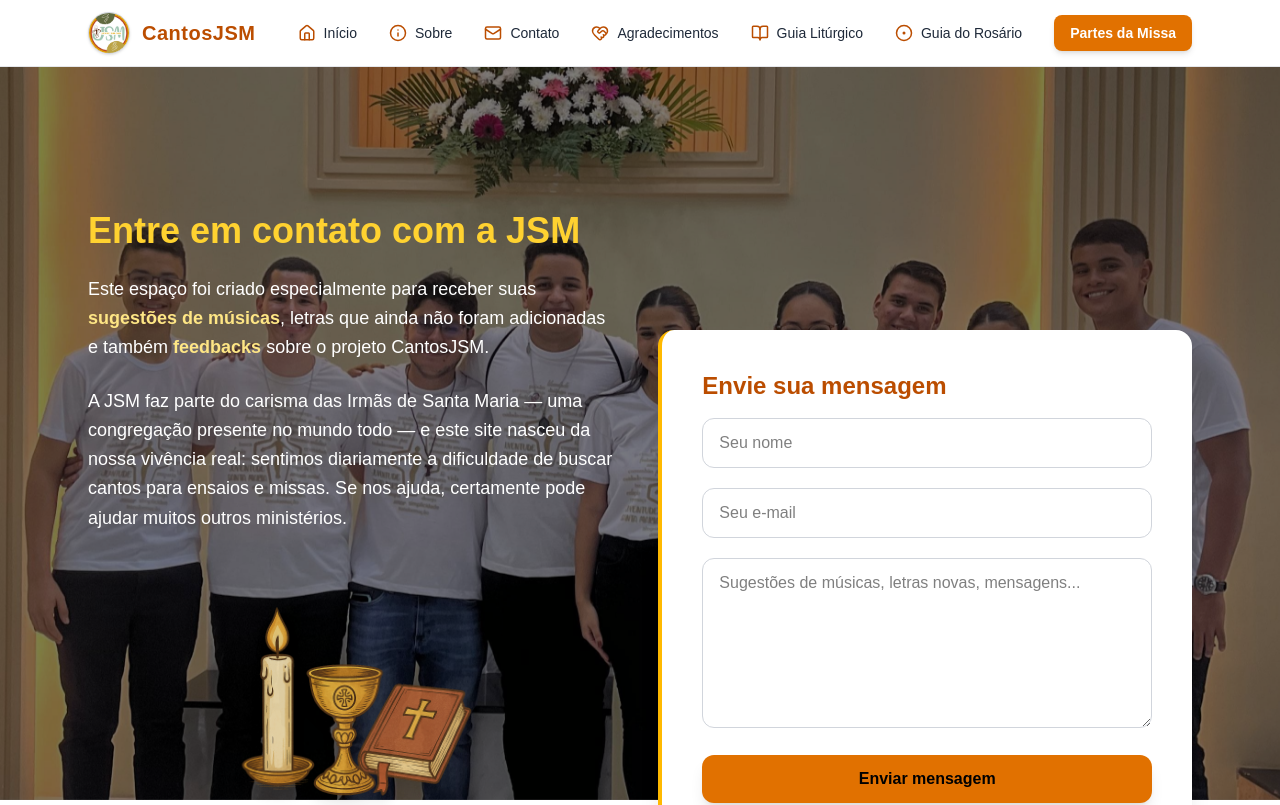
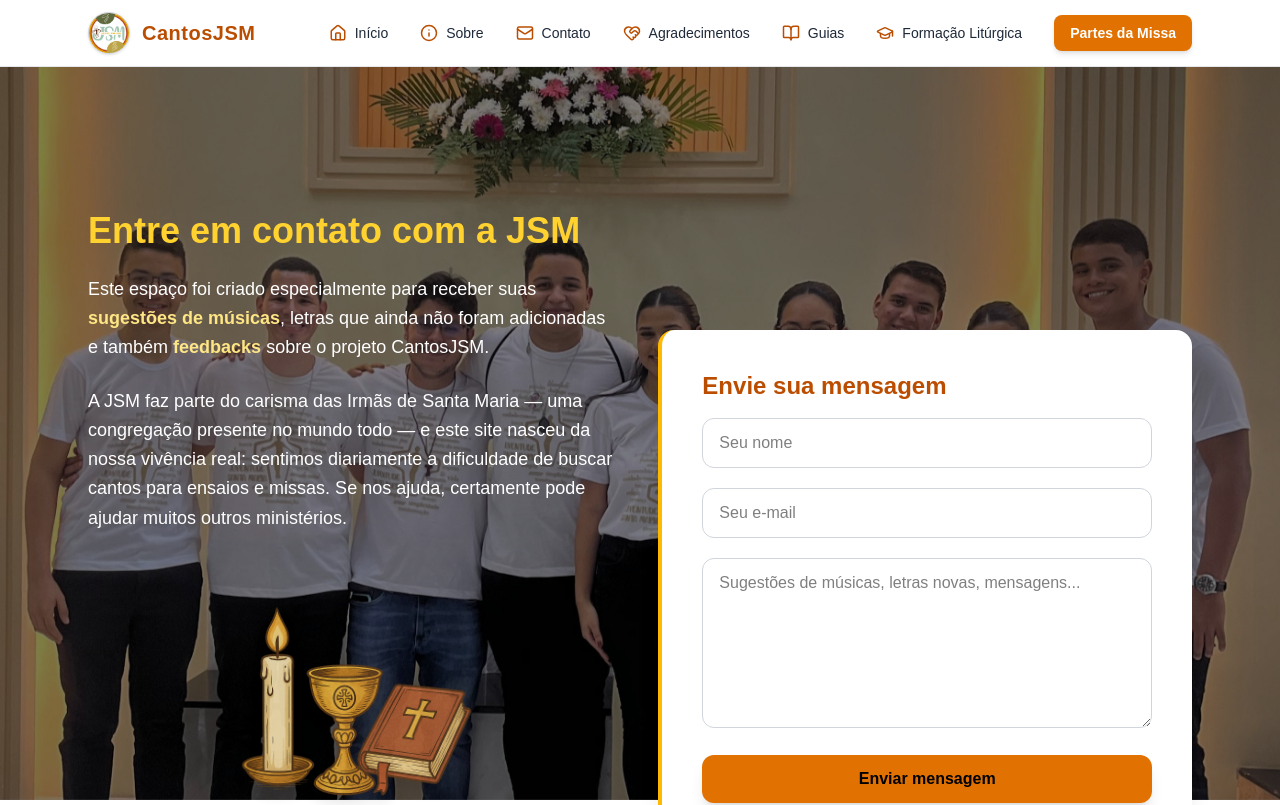
Before and after one commit to robsonalbuquerquedev/cantosjsm, a Next.js app: page /contato in a window 1280 px wide. Shown: the top 805 px of the page. Built offline with nearby package versions, Linux system fonts and the light colour scheme.

Commit message:
update: components layout, Contato.tsx, Header.tsx and Sidebar.tsx

```diff
--- a/src/components/Contato.tsx
+++ b/src/components/Contato.tsx
@@ -30,7 +30,7 @@ export default function Contato() {
     }
 
     return (
-        <main className="min-h-screen flex flex-col md:flex-row items-center justify-center px-6 py-20 gap-10">
+        <section className="min-h-screen flex flex-col md:flex-row items-center justify-center px-6 py-20 gap-10">
 
             {/* 🎨 Lado esquerdo – Mensagem + Ícones litúrgicos */}
             <motion.div
@@ -152,6 +152,6 @@ export default function Contato() {
                     </button>
                 </form>
             </motion.div>
-        </main>
+        </section>
     );
 }
--- a/src/components/Footer.tsx
+++ b/src/components/Footer.tsx
@@ -37,7 +37,7 @@ export default function Footer() {
                 <div className="flex flex-col space-y-2">
                     <h4 className="font-semibold text-lg mb-2 text-amber-700">Cantos</h4>
 
-                    <Link href="/entrada" className="hover:text-amber-700 transition">
+                    <Link href="/tempo-comum" className="hover:text-amber-700 transition">
                         Partes da Missa
                     </Link>
 
--- a/src/components/Header.tsx
+++ b/src/components/Header.tsx
@@ -3,11 +3,12 @@
 import { useState } from "react";
 import Link from "next/link";
 import Image from "next/image";
-import {Menu, Info, Mail, HeartHandshake, BookOpen, Home, CircleDot } from "lucide-react";
+import { Menu, Info, Mail, HeartHandshake, BookOpen, Home, CircleDot, GraduationCap } from "lucide-react";
 import Sidebar from "@/components/Sidebar";
 
 export default function Header() {
-    const [isOpen, setIsOpen] = useState(false);
+    const [isSidebarOpen, setIsSidebarOpen] = useState(false);
+    const [isGuidesOpen, setIsGuidesOpen] = useState(false);
 
     return (
         <>
@@ -64,26 +65,49 @@ export default function Header() {
                             Agradecimentos
                         </Link>
 
-                        {/* ⭐ Guia Litúrgico */}
+                        <div className="relative">
+                            <button
+                                onClick={() => setIsGuidesOpen((prev) => !prev)}
+                                className="flex items-center gap-2 text-sm font-medium text-gray-800 hover:text-amber-700 transition cursor-pointer"
+                            >
+                                <BookOpen size={18} className="text-amber-700" />
+                                Guias
+                            </button>
+
+                            {isGuidesOpen && (
+                                <div className="absolute left-0 mt-2 w-56 rounded-xl bg-white shadow-lg border">
                                     <Link
                                         href="/guia-liturgico"
-                            className="flex items-center gap-2 text-sm font-medium text-gray-800 hover:text-amber-700 transition"
+                                        className="flex items-center gap-2 px-4 py-3 text-sm hover:bg-amber-50"
+                                        onClick={() => setIsGuidesOpen(false)}
                                     >
-                            <BookOpen size={18} className="text-amber-700" />
+                                        <BookOpen size={16} className="text-amber-700" />
                                         Guia Litúrgico
                                     </Link>
 
                                     <Link
                                         href="/guia-do-rosario"
+                                        className="flex items-center gap-2 px-4 py-3 text-sm hover:bg-amber-50"
+                                        onClick={() => setIsGuidesOpen(false)}
+                                    >
+                                        <CircleDot size={16} className="text-amber-700" />
+                                        Guia do Rosário
+                                    </Link>
+                                </div>
+                            )}
+                        </div>
+
+                        <Link
+                            href="/formacao-liturgica"
                             className="flex items-center gap-2 text-sm font-medium text-gray-800 hover:text-amber-700 transition"
                         >
-                            <CircleDot size={18} className="text-amber-700" />
-                            Guia do Rosário
+                            <GraduationCap size={18} className="text-amber-700" />
+                            Formação Litúrgica
                         </Link>
 
                         {/* CTA */}
                         <button
-                            onClick={() => setIsOpen(true)}
+                            onClick={() => setIsSidebarOpen(true)}
                             className="
         cursor-pointer bg-amber-600 hover:bg-amber-500
         text-white text-sm font-semibold
@@ -96,17 +120,19 @@ export default function Header() {
 
                     {/* 📱 Botão Mobile */}
                     <button
-                        onClick={() => setIsOpen(true)}
+                        onClick={() => setIsSidebarOpen(true)}
                         className="text-gray-800 md:hidden cursor-pointer"
                     >
                         <Menu size={28} />
                     </button>
-
                 </div>
             </header>
 
             {/* 📱 Sidebar */}
-            <Sidebar isOpen={isOpen} onClose={() => setIsOpen(false)} />
+            <Sidebar
+                isOpen={isSidebarOpen}
+                onClose={() => setIsSidebarOpen(false)}
+            />
         </>
     );
 }
--- a/src/components/Sidebar.tsx
+++ b/src/components/Sidebar.tsx
@@ -4,7 +4,7 @@ import { useState } from "react";
 import { motion, AnimatePresence } from "framer-motion";
 import Link from "next/link";
 import Image from "next/image";
-import { X, ChevronDown, ChevronUp, DoorOpen, HandHelping, Sun, BookOpenCheck, Megaphone, HandHeart, Sparkles, CheckCircle2, BadgeCheck, Wine, Flag, Library, Crown, Flame, Church, Info, Mail, ShieldCheck, BookOpen, CircleDot, Calendar, } from "lucide-react";
+import { X, ChevronDown, ChevronUp, DoorOpen, HandHelping, Sun, BookOpenCheck, Megaphone, HandHeart, Sparkles, CheckCircle2, BadgeCheck, Wine, Flag, Library, Crown, Flame, Church, Info, Mail, ShieldCheck, BookOpen, CircleDot, Calendar, GraduationCap } from "lucide-react";
 
 interface SidebarProps {
     isOpen: boolean;
@@ -73,6 +73,11 @@ export default function Sidebar({ isOpen, onClose }: SidebarProps) {
         { label: "Guia Litúrgico", href: "/guia-liturgico", icon: BookOpen },
         { label: "Guia do Rosário", href: "/guia-do-rosario", icon: CircleDot },
     ];
+
+    const formacao = [
+        { label: "Formação Litúrgica", href: "/formacao-liturgica", icon: GraduationCap },
+    ];
+
 
     const renderSection = (
         title: string,
--- /dev/null
+++ b/src/components/layout/FormacaoLiturgicaLayout.tsx
@@ -0,0 +1,24 @@
+import { ReactNode } from "react";
+
+interface FormacaoLiturgicaLayoutProps {
+    children: ReactNode;
+}
+
+export default function FormacaoLiturgicaLayout({
+    children,
+}: FormacaoLiturgicaLayoutProps) {
+    return (
+        <section className="max-w-6xl mx-auto px-4 py-12">
+            <div
+                className="
+                    grid
+                    gap-8
+                    sm:grid-cols-2
+                    lg:grid-cols-3
+                "
+            >
+                {children}
+            </div>
+        </section>
+    );
+}
```
Lines whose indentation alone changed are shown as unchanged.
